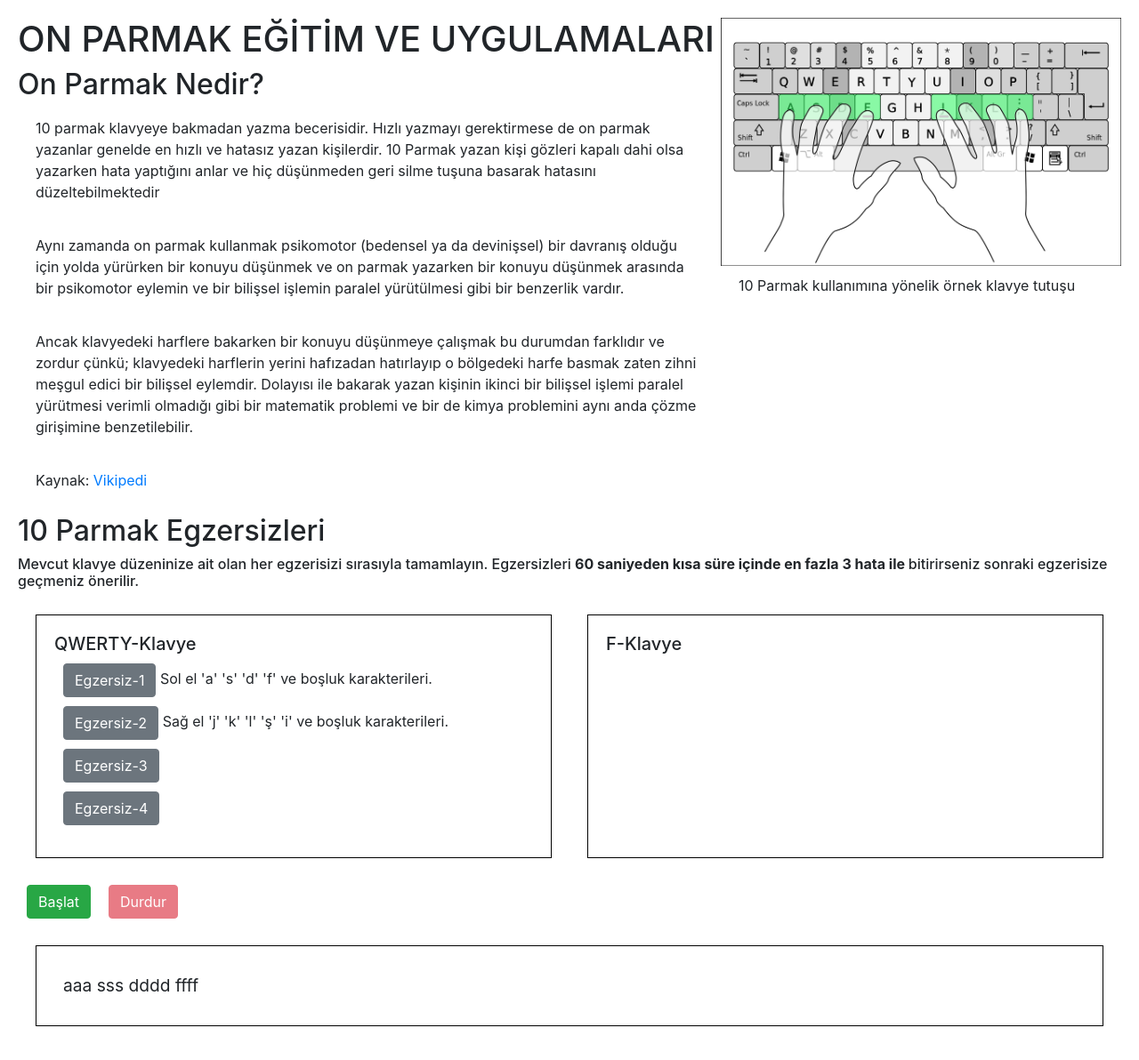
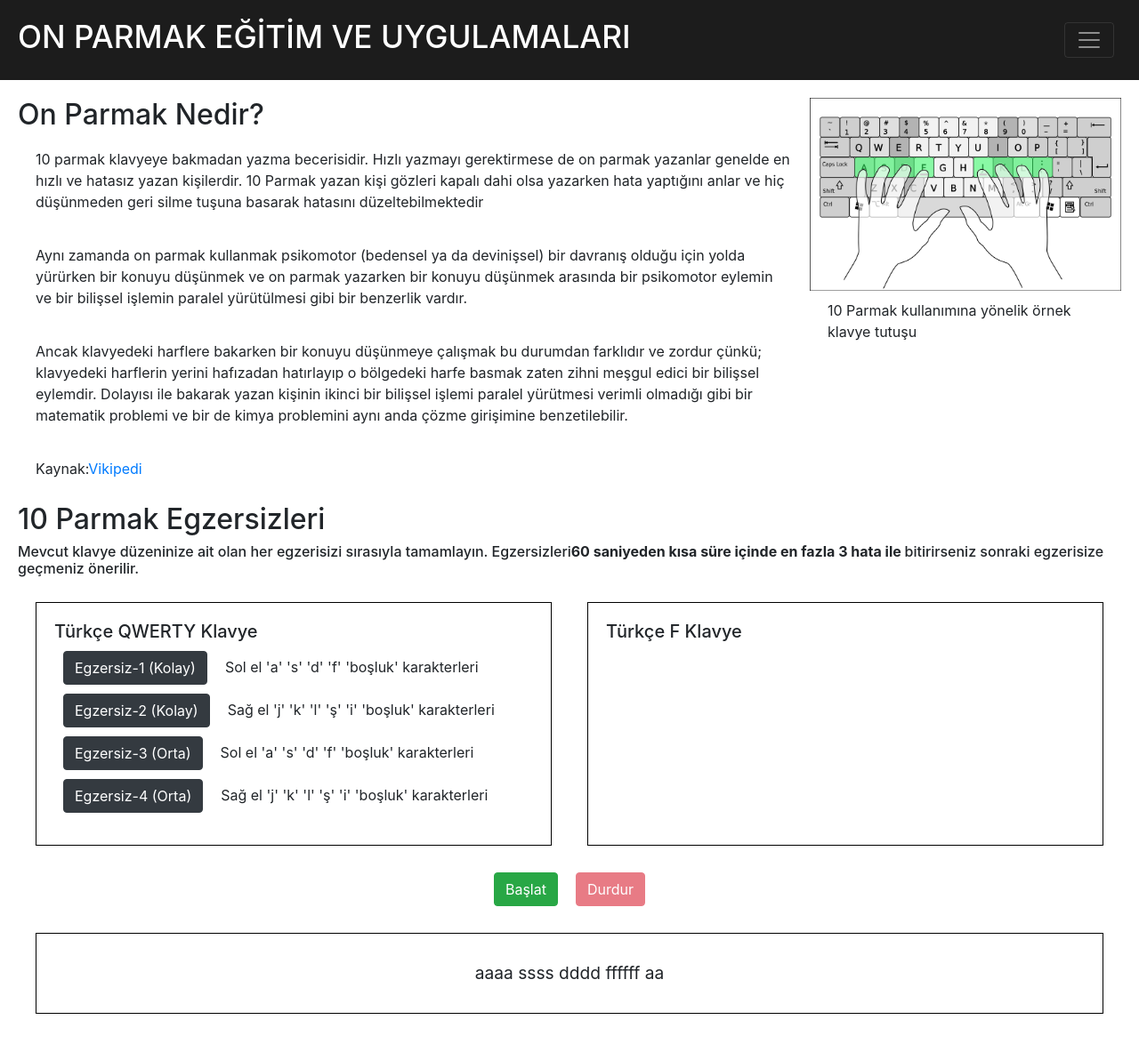
Before and after one commit to karahanozen98/react-onparmak, a React (Create React App) app: page / in a window 1280 px wide. Shown: the top 1192 px of the page at 89% size. Built offline with nearby package versions, Linux system fonts and the light colour scheme.

Commit message:
new features added, fixed some bugs, structure improvements

```diff
--- a/src/App.jsx
+++ b/src/App.jsx
@@ -1,10 +1,13 @@
 
 import Home from "./Pages/Home/Home";
+import Navbar from "./Components/Navbar/Navbar"
+
 import "./App.css"
 
 function App() {
   return (
     <div className="App">
+      <Navbar/>
      <Home/>
     </div>
   );
--- /dev/null
+++ b/src/Components/ExerciseData/exerciseData.js
@@ -0,0 +1,45 @@
+export const exerciseData = [
+  {
+    id: "turkish-qwerty",
+    type: "Türkçe QWERTY Klavye",
+    data: [
+      {
+        id: "turkish-qwerty-ex-1",
+        name: "Egzersiz-1 (Kolay)",
+        description: "Sol el 'a' 's' 'd' 'f' 'boşluk' karakterleri",
+        characters: ["a", "s", "d", "f"],
+        shuffle: false,
+        isCompleted: false,
+      },
+      {
+        id: "turkish-qwerty-ex-2",
+        name: "Egzersiz-2 (Kolay)",
+        description: "Sağ el 'j' 'k' 'l' 'ş' 'i' 'boşluk' karakterleri",
+        characters: ["j", "k", "l", "ş", "i"],
+        shuffle: false,
+        isCompleted: false,
+      },
+      {
+        id: "turkish-qwerty-ex-3",
+        name: "Egzersiz-3 (Orta)",
+        description: "Sol el 'a' 's' 'd' 'f' 'boşluk' karakterleri",
+        characters: ["j", "k", "l", "ş", "i"],
+        shuffle: true,
+        isCompleted: false,
+      },
+      {
+        id: "turkish-qwerty-ex-4",
+        name: "Egzersiz-4 (Orta)",
+        description: "Sağ el 'j' 'k' 'l' 'ş' 'i' 'boşluk' karakterleri",
+        characters: ["j", "k", "l", "ş", "i"],
+        shuffle: true,
+        isCompleted: false,
+      },
+    ],
+  },
+  {
+    id: "turkish-F",
+    type: "Türkçe F Klavye",
+    data:[]
+  },
+];
--- a/src/Components/Level.js
+++ /dev/null
@@ -1,3 +0,0 @@
-function  Level(chars, length) {
-
-}
--- /dev/null
+++ b/src/Components/Navbar/Navbar.jsx
@@ -0,0 +1,45 @@
+import React, { useState } from "react";
+import scrollIntoSection from "../ScrollIntoSection/ScrollIntoSection";
+import {
+  Collapse,
+  Navbar,
+  NavbarToggler,
+  Nav,
+  NavItem,
+  NavLink,
+} from "reactstrap";
+
+function TopBar() {
+  const [collapsed, setCollapsed] = useState(true);
+
+  const toggleNavbar = () => setCollapsed(!collapsed);
+
+  return (
+    <div>
+      <Navbar
+        style={{ overflow: "hidden", padding: "20px", background: "#1c1c1c" }}
+        dark
+      >
+        <h1 style={{ color: "#fff", fontSize: "2.2rem" }}>
+          ON PARMAK EĞİTİM VE UYGULAMALARI
+        </h1>
+        <NavbarToggler onClick={toggleNavbar} className="mr-2" />
+        <Collapse isOpen={!collapsed} navbar>
+          <Nav navbar>
+            <NavItem>
+              <NavLink onClick={() => scrollIntoSection("onparmak")}>
+                On Parmak Nedir?
+              </NavLink>
+            </NavItem>
+            <NavItem>
+              <NavLink onClick={() => scrollIntoSection("egzersizler")}>
+                Egzersizler
+              </NavLink>
+            </NavItem>
+          </Nav>
+        </Collapse>
+      </Navbar>
+    </div>
+  );
+}
+export default TopBar;
--- /dev/null
+++ b/src/Components/ScrollIntoSection/ScrollIntoSection.js
@@ -0,0 +1,7 @@
+const scrollIntoSection = (sectionID) => {
+  const section = document.getElementById(sectionID);
+  if (section) {
+    section.scrollIntoView({ behavior: "smooth" });
+  }
+};
+export default scrollIntoSection;
--- a/src/Pages/Exercise/Exercise.css
+++ /dev/null
@@ -1,24 +0,0 @@
-.exercise > button{
-    margin: 10px;
-}
-.alert{
-    margin: 20px;
-    padding: 20px;
-    transition: 1s ease;
-}
-
-.alert-visible{
-    display: flex;
-    flex-direction: row;
-    justify-content: space-between;
-}
-.alert-hidden{
-    display: none;
-}
-
-.exercise-text{
-    font-size: 1.2rem;
-    border: 1px solid black;
-    margin: 20px;
-    padding: 30px;
-}
--- /dev/null
+++ b/src/Pages/Exercise/ExerciseComponent.css
@@ -0,0 +1,33 @@
+.exercise {
+  text-align: center;
+}
+
+.exercise > button {
+  margin: 10px;
+}
+.alert {
+  margin: 10px;
+  width: 100%;
+  display: flex;
+  flex-direction: row;
+  justify-content: space-between;
+  -webkit-transition: .6s ease-out;
+  transition: .6s ease-out;
+}
+
+.alert-visible {
+  opacity: 1;
+  order: 1;
+}
+.alert-hidden {
+  opacity: 0;
+  order: 3;
+}
+
+.exercise-text {
+  font-size: 1.2rem;
+  border: 1px solid black;
+  margin: 20px;
+  padding: 30px;
+  order: 2;
+}
--- a/src/Pages/Exercise/Exercise.jsx
+++ b/src/Pages/Exercise/ExerciseComponent.jsx
@@ -1,12 +1,12 @@
-import {} from "bootstrap";
 import React, { useState, useEffect, useRef } from "react";
+import scrollIntoSection from "../../Components/ScrollIntoSection/ScrollIntoSection"
 import { Button, Alert } from "reactstrap";
-import "./Exercise.css";
+import "./ExerciseComponent.css";
 
-function Exercise(props) {
+function ExerciseComponent(props) {
   const [color, setColor] = useState("#fff");
   const [input, _setInput] = useState("");
-  const [text, _setText] = useState("aaa sss dddd ffff");
+  const [text, _setText] = useState("aaaa ssss dddd ffffff aa");
   const [isListening, setListening] = useState(false);
   const [time, setTime] = useState(null);
   const [error, setError] = useState(null);
@@ -29,21 +29,26 @@ function Exercise(props) {
   };
 
   useEffect(() => {
+    return () => {
+      window.removeEventListener("keydown", keyListener);
+      setListening(false);
+      setTime(null);
+    };
+    //eslint-disable-next-line
+  }, []);
+
+  useEffect(() => {
     if (isListening) window.addEventListener("keydown", keyListener);
     else window.removeEventListener("keydown", keyListener);
-    return () => {
-      window.removeEventListener("keydown", keyListener);
-    };
     //eslint-disable-next-line
   }, [isListening]);
 
   function keyListener(event) {
-    event.preventDefault();
     let tmpInput = inputRef.current;
     let tmpText = textRef.current;
     const currentChar = tmpText[0];
-    if (currentChar === event.key) {
-      tmpInput += event.key;
+    if (currentChar === event.key.toString().toLowerCase()) {
+      tmpInput += event.key.toString().toLowerCase();
       tmpText = tmpText.substring(1, text.length);
       setInput(tmpInput);
       setText(tmpText);
@@ -65,6 +70,7 @@ function Exercise(props) {
   }
   const startExercise = () => {
     document.getElementById("btnStart").blur();
+    scrollIntoSection("currentExercise");
     setListening(true);
     setTime(null);
     exerciseObj.current = { startTime: new Date(), errors: 0, endTime: null };
@@ -78,6 +84,7 @@ function Exercise(props) {
 
   return (
     <div className="exercise">
+      {/* <h2>{props.exercise.name}</h2> */}
       <Button
         id="btnStart"
         disabled={isListening}
@@ -86,11 +93,15 @@ function Exercise(props) {
       >
         Başlat
       </Button>
-
       <Button disabled={!isListening} color="danger" onClick={stopExercise}>
         Durdur
       </Button>
-      <Alert className={time ? "alert-visible" : "alert-hidden"}
+      <div className="exercise-text" style={{ background: color }}>
+        <strong style={{ background: "#d4edda" }}>{input}</strong>
+        {text}
+      </div>
+      <Alert
+        className={time ? "alert-visible" : "alert-hidden"}
         color={time <= 60 && error <= 3 ? "success" : "danger"}
       >
         <span>
@@ -104,11 +115,7 @@ function Exercise(props) {
           Kapat
         </Button>
       </Alert>
-      <div className="exercise-text" style={{ background: color }}>
-        <strong style={{ background: "#d4edda" }}>{input}</strong>
-        {text}
-      </div>
     </div>
   );
 }
-export default Exercise;
+export default ExerciseComponent;
--- a/src/Pages/Home/Home.css
+++ b/src/Pages/Home/Home.css
@@ -2,30 +2,37 @@
   background: #fff;
   padding: 10px;
   margin: 10px;
+  overflow-x: hidden;
+  word-wrap: break-word;
 }
-.home-row{
+.home-row {
   display: flex;
   flex-direction: row;
   flex-wrap: wrap;
-}
-
-.home-row-2{
-    display: grid;
-    grid-template-columns: 50% 50%;
 }
 
 .home-col-1 {
   flex: 4;
 }
 
-.home-exercises{
+.home-row-2 {
+  display: grid;
+  grid-template-columns: 50% 50%;
+}
+
+.home-exercises {
   border: 1px solid black;
   margin: 20px;
   padding: 20px;
 }
-.home-exercises-ul{
+.home-exercises-ul {
   list-style: none;
 }
+
+.home-exercises-span {
+  margin: 20px;
+}
+
 .home-exercises-ul > li {
   margin: 10px;
 }
@@ -37,9 +44,25 @@ p {
 
 .home-col-2 {
   flex: 1;
+}
+.home-col-2 > img {
+  object-fit: cover;
+  width: 100%;
+  min-width: 350px;
+}
 
+@media (max-width: 900px) {
+  .home {
+    padding: 4px;
+    margin: 4px;
   }
-.home-col-2 > img{
-    object-fit: cover;
-    width: 450px;
+  .home-row {
+    display: flex;
+    flex-direction: column;
+    flex-wrap: wrap;
   }
+  .home-row-2 {
+    display: grid;
+    grid-template-columns: 100%;
+  }
+}
--- a/src/Pages/Home/Home.jsx
+++ b/src/Pages/Home/Home.jsx
@@ -1,6 +1,7 @@
 import React from "react";
 import keyboardImage from "../../static/images/q-10.png";
-import Exercise from "../Exercise/Exercise";
+import ExerciseComponent from "../Exercise/ExerciseComponent";
+import { exerciseData } from "../../Components/ExerciseData/exerciseData";
 import { Button } from "reactstrap";
 import "./Home.css";
 
@@ -8,8 +9,7 @@ function Home() {
   return (
     <div className="home">
       <div className="home-row">
-        <div className="home-col-1">
-          <h1>ON PARMAK EĞİTİM VE UYGULAMALARI</h1>
+        <section id="onparmak" className="home-col-1">
           <h2>On Parmak Nedir?</h2>
           <p>
             10 parmak klavyeye bakmadan yazma becerisidir. Hızlı yazmayı
@@ -35,10 +35,10 @@ function Home() {
             girişimine benzetilebilir.
           </p>
           <p>
-            Kaynak:{" "}
+            Kaynak:
             <a href="https://tr.wikipedia.org/wiki/On_parmak">Vikipedi</a>
           </p>
-        </div>
+        </section>
         <div className="home-col-2">
           <img alt="ornekresim" src={keyboardImage}></img>
           <p>10 Parmak kullanımına yönelik örnek klavye tutuşu</p>
@@ -47,34 +47,36 @@ function Home() {
       <h2>10 Parmak Egzersizleri</h2>
       <h6>
         Mevcut klavye düzeninize ait olan her egzerisizi sırasıyla tamamlayın.
-        Egzersizleri <strong>60 saniyeden kısa süre içinde en fazla 3 hata ile </strong>
+        Egzersizleri
+        <strong>60 saniyeden kısa süre içinde en fazla 3 hata ile </strong>
         bitirirseniz sonraki egzerisize geçmeniz önerilir.
       </h6>
-      <div className="home-row-2">
+      <section id="egzersizler" className="home-row-2">
+        {exerciseData.map((category) => {
+          return (
             <div className="home-exercises">
-          <h5>QWERTY-Klavye</h5>
+              <h5>{category.type}</h5>
               <ul className="home-exercises-ul">
+                {category.data.map((exercise) => {
+                  return (
                     <li>
-              <Button> Egzersiz-1</Button> Sol el 'a' 's' 'd' 'f' ve boşluk
-              karakterileri.
+                      <Button color={exercise.isCompleted ? "success" : "dark"}>
+                        {exercise.name}
+                      </Button>
+                      <span className="home-exercises-span">
+                        {exercise.description}
+                      </span>
                     </li>
-            <li>
-              <Button> Egzersiz-2</Button> Sağ el 'j' 'k' 'l' 'ş' 'i' ve boşluk
-              karakterileri.
-            </li>
-            <li>
-              <Button> Egzersiz-3</Button>
-            </li>
-            <li>
-              <Button> Egzersiz-4</Button>
-            </li>
+                  );
+                })}
               </ul>
             </div>
-        <div className="home-exercises">
-          <h5>F-Klavye</h5>
+          );
+        })}
+      </section>
+      <div id="currentExercise" className="home-exercise">
+        <ExerciseComponent></ExerciseComponent>
       </div>
-      </div>
-      <Exercise></Exercise>
     </div>
   );
 }
```
Also changed, not shown: src/Components/Exercise/Exercise.js (added, +14 -0 lines), 1 other file (tests, documents, lock files or other folders). Lines whose indentation alone changed are shown as unchanged.
